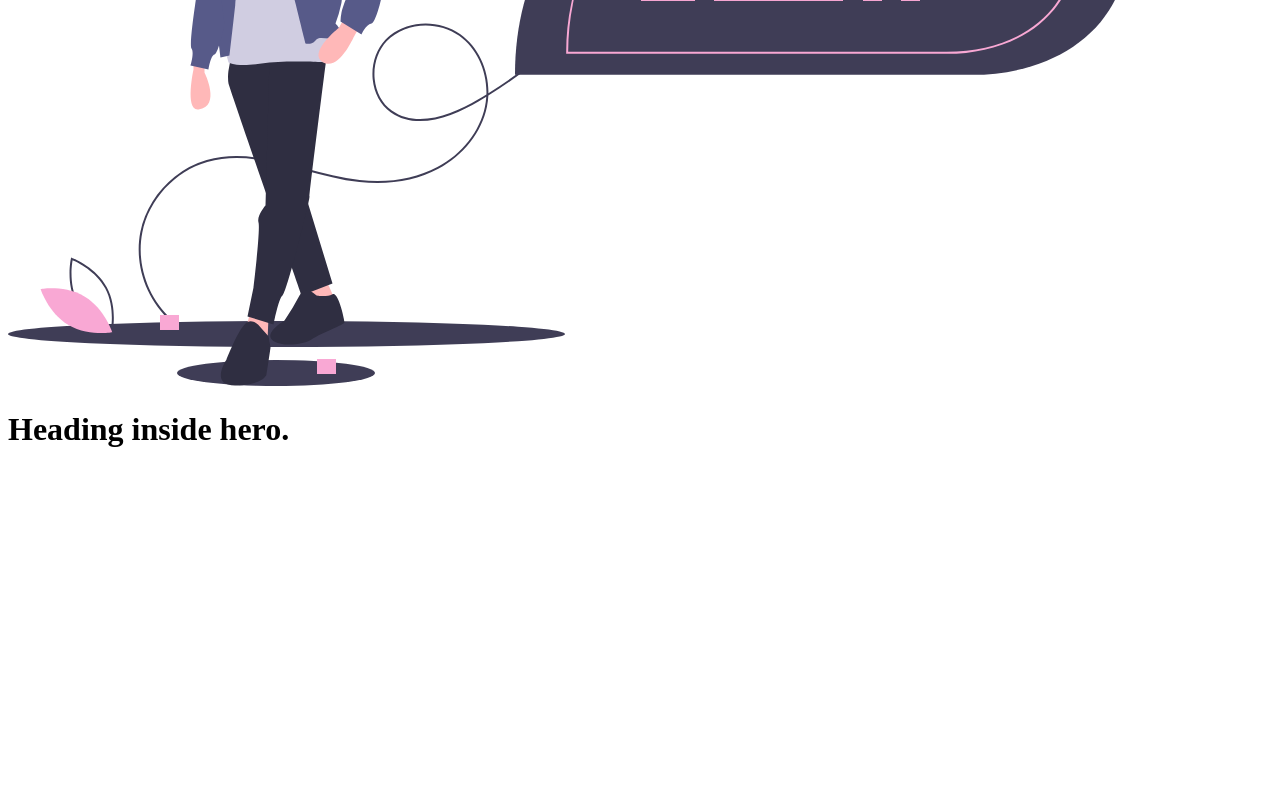
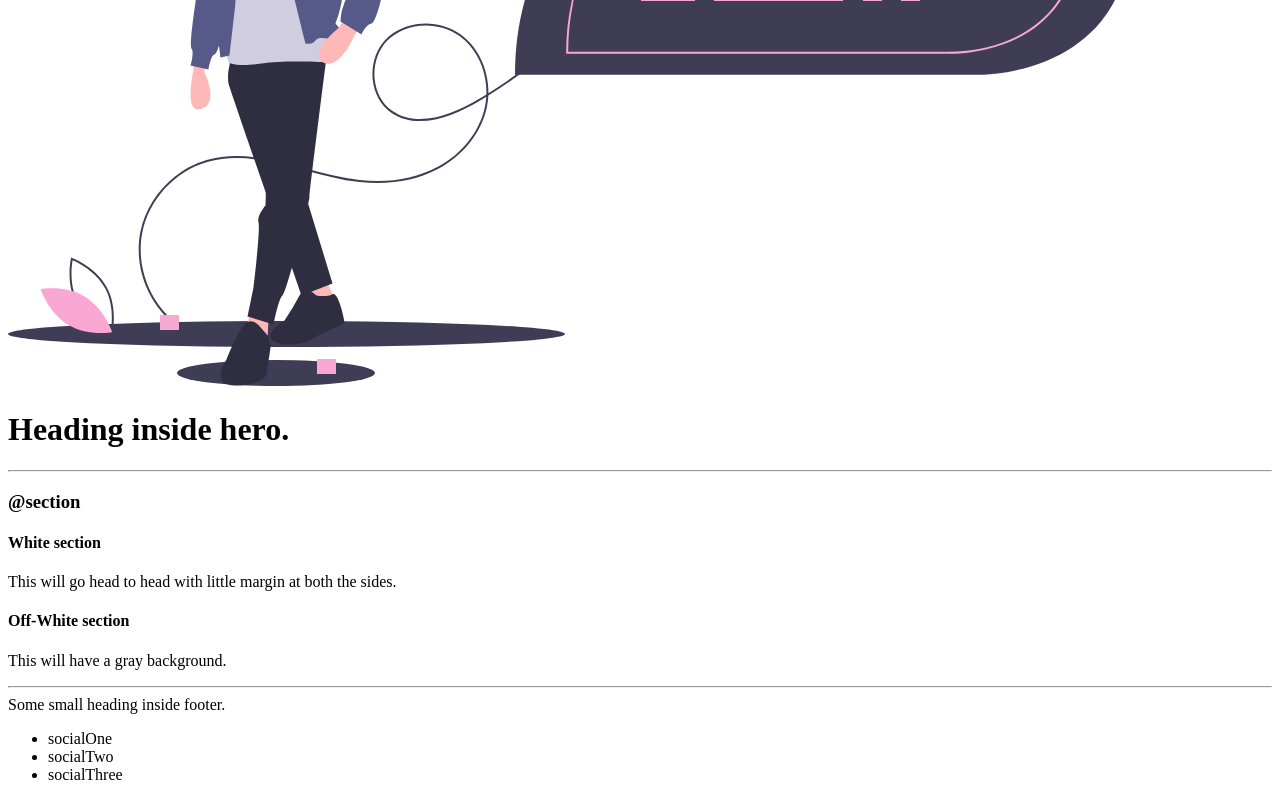
Before and after one commit to vedantk21/portfolio-website, a plain HTML site: page index.html in a window 1280 px wide. Shown: the part 1520-2320 px from the top of the page. Before the commit the page ends 2238 px from the top, so only its background shows below. Drawn offline with Linux system fonts and the light colour scheme.

Commit message:
html updated

```diff
--- a/index.html
+++ b/index.html
@@ -75,14 +75,30 @@
     <header>
         <img src="./images/hero.svg">
         <h1>Heading inside hero.</h1>
-
     </header>
 
+    <hr>
+    <h3>@section</h3>
+    <section>
+        <h4>White section</h4>
+    <p>This will go head to head with little margin at both the sides.</p>
+    </section>
+    <section>
+        <h4>Off-White section</h4>
+    <p>This will have a gray background.</p>
+    </section>
+
+    <hr>
+    <footer>
+        <div>Some small heading inside footer.</div>
+        <ul>
+            <li>socialOne</li>
+            <li>socialTwo</li>
+            <li>socialThree</li>
+        </ul>
+    </footer>
 
 
-
-    <div style="height: 30vh;">
-
-    </div>
+    <!-- <div style="height: 30vh;"></div> -->
 </body>
 </html>
```
